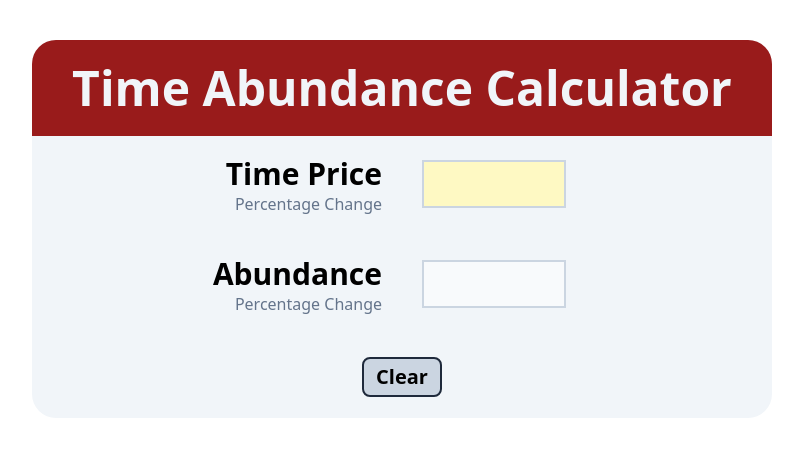
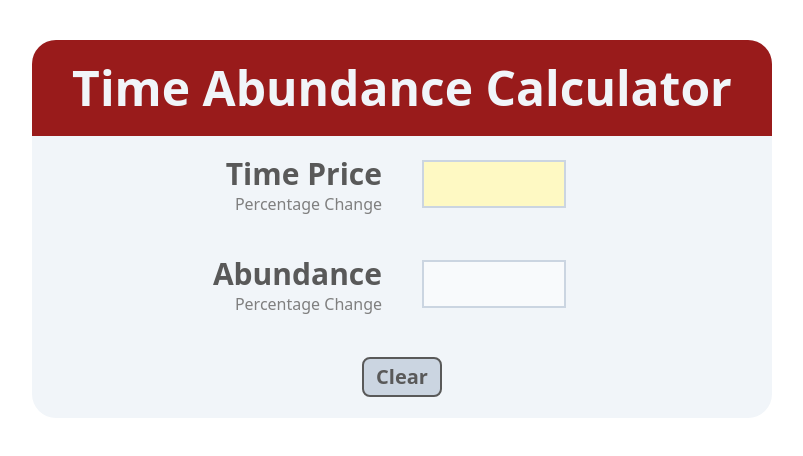
Before and after one commit to caydenpark/reciprocal-calculator, a website: page index.html in a window 1280 px wide. Shown: the whole page, without its empty margins (238-1041 px from the left). Drawn offline with Linux system fonts and the light colour scheme.

Commit message:
Adjusted text colors

```diff
--- a/index.html
+++ b/index.html
@@ -17,18 +17,18 @@
           </thead>
           <tbody>
               <tr>
-                  <td class="text-right text-[#595959]-800 font-bold text-3xl py-5 pr-5 w-1/2">
+                  <td class="text-right text-[#595959] font-bold text-3xl py-5 pr-5 w-1/2">
                     <p>Time Price</p>
-                    <p class="text-base text-slate-500 font-medium">Percentage Change</p>
+                    <p class="text-base text-[#7f7f7f] font-medium">Percentage Change</p>
                   </td>
                   <td class="flex items-center py-6 pl-5">
                       <input type="text" id="a" class="bg-yellow-100 h-12 w-36 border-2 border-slate-300 text-center text-slate-700 font-bold text-xl">
                   </td>
               </tr>
               <tr>
-                  <td class="text-right text-[#595959]-800 font-bold text-3xl py-5 pr-5">
+                  <td class="text-right text-[#595959] font-bold text-3xl py-5 pr-5">
                     <p>Abundance</p>
-                    <p class="text-base text-slate-500 font-medium">Percentage Change</p>
+                    <p class="text-base text-[#7f7f7f] font-medium">Percentage Change</p>
                   </td>
                   <td class="flex items-center py-6 pl-5">
                       <input readonly type="text" id="b" class="bg-slate-50 h-12 w-36 border-2 border-slate-300 text-center text-slate-700 font-bold text-xl">
@@ -36,7 +36,7 @@
               </tr>
               <tr>
                 <td colspan="2" class="w-full text-center">
-                  <button class="text-xl font-bold bg-slate-300 hover:text-slate-300 hover:bg-slate-800 border-2 border-slate-800 rounded-lg py-1 px-3 m-5">
+                  <button class="text-xl text-[#595959] font-bold bg-slate-300 hover:text-slate-300 hover:bg-[#595959] border-2 border-[#595959] rounded-lg py-1 px-3 m-5">
                     Clear
                   </button>
                 </td>
```
Also changed, not shown: output.css.
